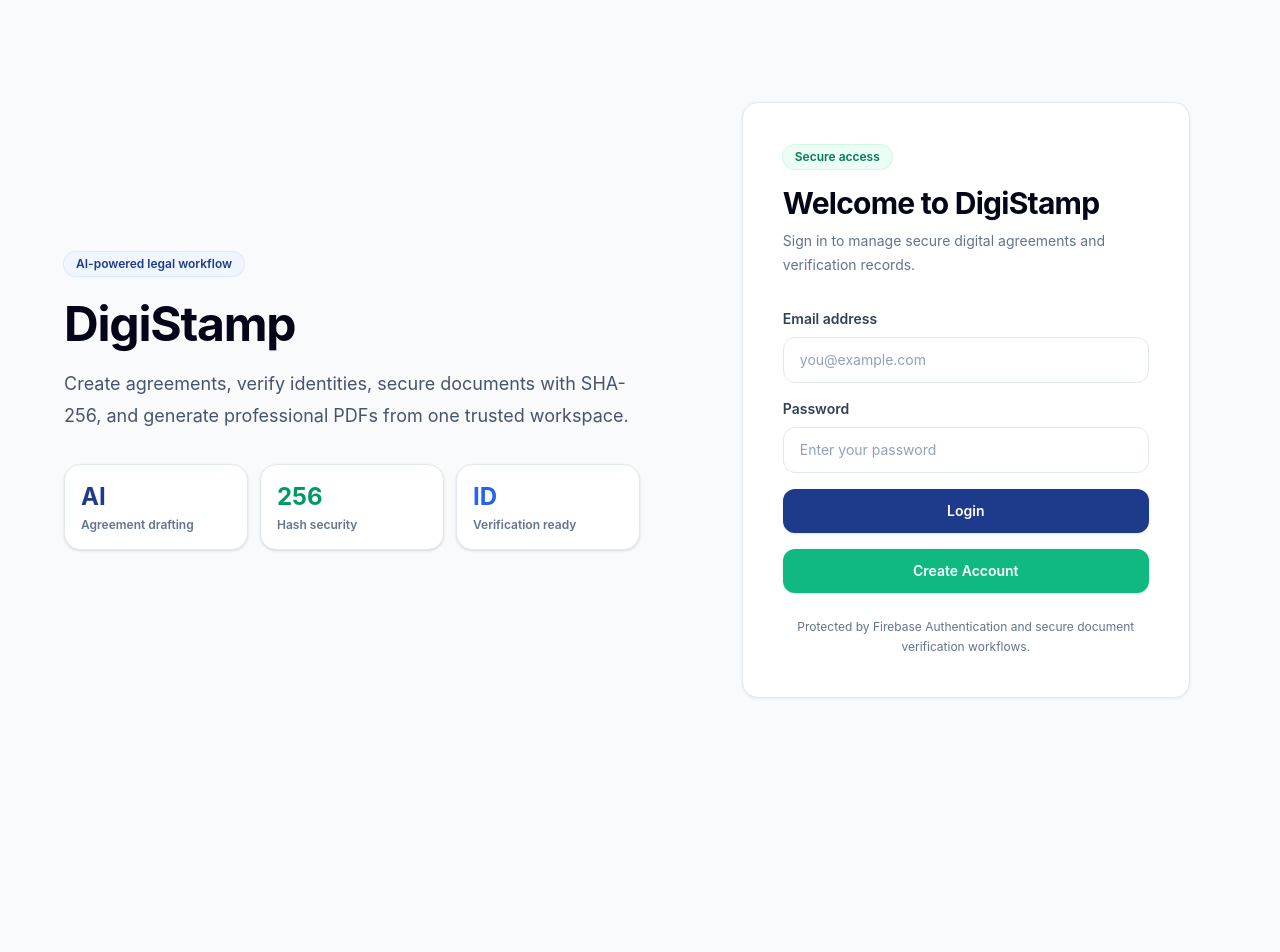
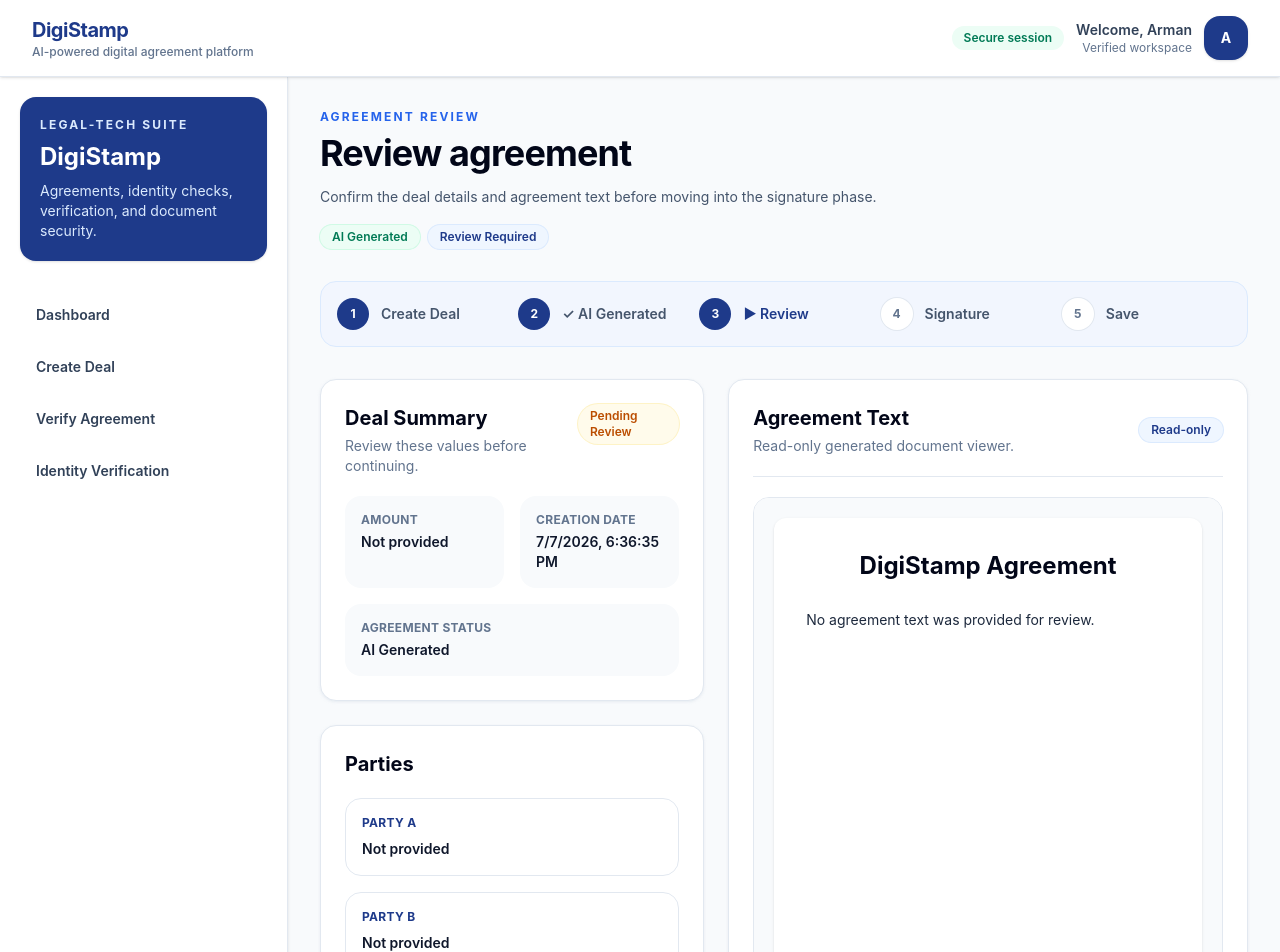
Before and after one commit to armanalikhan04/DigiStamp, a React app in the folder frontend/: page /review-agreement in a window 1280 px wide. Before the commit this address led to /. Shown: the top 952 px of the page. Before the commit the page ends 800 px from the top, so only its background shows below. Built offline with nearby package versions, Linux system fonts and the light colour scheme; no server answers; sample sign-in values are in the browser's storage; the HTML template or start-up script is replaced by a standard one.

Commit message:
Add agreement review workflow

```diff
--- a/frontend/src/App.jsx
+++ b/frontend/src/App.jsx
@@ -4,6 +4,7 @@ import Login from "./pages/Login";
 import Dashboard from "./pages/Dashboard";
 import CreateDeal from "./pages/CreateDeal";
 import CreateAgreement from "./pages/CreateAgreement";
+import ReviewAgreement from "./pages/ReviewAgreement";
 import VerifyAgreement from "./pages/VerifyAgreement";
 import Verification from "./pages/Verification";
 
@@ -44,6 +45,14 @@ function App() {
         }
       />
       <Route
+        path="/review-agreement"
+        element={
+          <ProtectedRoute>
+            <ReviewAgreement />
+          </ProtectedRoute>
+        }
+      />
+      <Route
         path="/verify"
         element={
           <ProtectedRoute>
--- a/frontend/src/components/ui/ProgressSteps.jsx
+++ b/frontend/src/components/ui/ProgressSteps.jsx
@@ -1,6 +1,9 @@
 function ProgressSteps({ steps = [], current = 0 }) {
   return (
-    <div className="grid gap-3 rounded-2xl border border-blue-100 bg-blue-50/70 p-4 md:grid-cols-4">
+    <div
+      className="grid gap-3 rounded-2xl border border-blue-100 bg-blue-50/70 p-4 md:[grid-template-columns:repeat(var(--step-count),minmax(0,1fr))]"
+      style={{ "--step-count": steps.length }}
+    >
       {steps.map((step, index) => {
         const isActive = index === current;
         const isDone = index < current;
--- a/frontend/src/pages/CreateAgreement.jsx
+++ b/frontend/src/pages/CreateAgreement.jsx
@@ -1,5 +1,5 @@
 import { generateHash } from "../services/security";
-import { useLocation } from "react-router-dom";
+import { useLocation, useNavigate } from "react-router-dom";
 import jsPDF from "jspdf";
 import { useState } from "react";
 import { db } from "../services/firebase";
@@ -21,22 +21,24 @@ import {
 function CreateAgreement(){
 
         const location = useLocation();
+        const navigate = useNavigate();
 
 const deal = location.state;
 
 const [form, setForm] = useState({
 
-partyA: deal?.partyAName || "",
+partyA: deal?.partyA || deal?.partyAName || "",
 
-partyB: deal?.partyBName || "",
+partyB: deal?.partyB || deal?.partyBName || "",
 
 amount: deal?.amount || "",
 
-terms: deal?.description || ""
+terms: deal?.terms || deal?.description || ""
 
 });
 
-const [aiText,setAiText] = useState("");
+const [aiText,setAiText] = useState(deal?.aiText || "");
+const isReviewed = Boolean(deal?.reviewed);
 const [isSaved,setIsSaved] = useState(false);
 const generateAgreementId = () => {
 
@@ -67,7 +69,18 @@ const result = await generateAgreement(form);
 setAiText(result);
 setIsSaved(false);
 
-alert("AI Agreement Generated");
+navigate("/review-agreement", {
+state: {
+...deal,
+partyA: form.partyA,
+partyB: form.partyB,
+amount: form.amount,
+terms: form.terms,
+aiText: result,
+createdAt: new Date().toISOString(),
+agreementStatus: "AI Generated"
+}
+});
 
 }
 
@@ -218,8 +231,8 @@ description="Review deal details, generate an agreement draft, save it securely,
 </SectionHeader>
 
 <ProgressSteps
-current={3}
-steps={["Login", "Identity", "Deal", "Agreement"]}
+current={isReviewed ? 3 : 1}
+steps={["Create Deal", "✓ AI Generated", "Review", "Signature", "Save"]}
 />
 
 <div className="mt-8 grid gap-6 xl:grid-cols-[0.8fr_1.2fr]">
@@ -332,12 +345,15 @@ Document secured with SHA-256
 
 }
 
+{
+isReviewed &&
+
 <Card className="p-6">
 <h2 className="text-xl font-bold text-slate-950">
 Finalize agreement
 </h2>
 <p className="mt-2 text-sm leading-6 text-slate-500">
-Save the generated agreement to Firestore before downloading the PDF.
+Review is complete. Save the generated agreement to Firestore before downloading the PDF.
 </p>
 
 <div className="mt-5 flex flex-wrap gap-3">
@@ -370,6 +386,40 @@ Download PDF
 }
 </div>
 </Card>
+
+}
+
+{
+aiText && !isReviewed &&
+
+<Card className="border-amber-100 bg-amber-50 p-6">
+<h2 className="text-xl font-bold text-amber-800">
+Review required before saving
+</h2>
+<p className="mt-2 text-sm leading-6 text-amber-700">
+This generated agreement must be reviewed before the save action is available.
+</p>
+<Button
+onClick={() => navigate("/review-agreement", {
+state: {
+...deal,
+partyA: form.partyA,
+partyB: form.partyB,
+amount: form.amount,
+terms: form.terms,
+aiText,
+createdAt: deal?.createdAt || new Date().toISOString(),
+agreementStatus: "AI Generated"
+}
+})}
+variant="warning"
+className="mt-5"
+>
+Review Agreement
+</Button>
+</Card>
+
+}
 </div>
 </div>
 
--- /dev/null
+++ b/frontend/src/pages/ReviewAgreement.jsx
@@ -0,0 +1,198 @@
+import { useMemo, useState } from "react";
+import { useLocation, useNavigate } from "react-router-dom";
+import Layout from "../components/layout/Layout";
+import Button from "../components/ui/Button";
+import Card from "../components/ui/Card";
+import ProgressSteps from "../components/ui/ProgressSteps";
+import SectionHeader from "../components/ui/SectionHeader";
+import StatusBadge from "../components/ui/StatusBadge";
+
+function ReviewAgreement() {
+  const navigate = useNavigate();
+  const location = useLocation();
+  const reviewData = location.state || {};
+  const [isReviewed, setIsReviewed] = useState(false);
+
+  const creationDate = useMemo(() => {
+    if (reviewData.createdAt) {
+      return new Date(reviewData.createdAt).toLocaleString();
+    }
+
+    return new Date().toLocaleString();
+  }, [reviewData.createdAt]);
+
+  const goBack = () => {
+    navigate("/create-agreement", {
+      state: {
+        ...reviewData,
+        aiText: reviewData.aiText,
+      },
+    });
+  };
+
+  const continueToSignature = () => {
+    navigate("/create-agreement", {
+      state: {
+        ...reviewData,
+        reviewed: true,
+        agreementStatus: "Reviewed",
+      },
+    });
+  };
+
+  return (
+    <Layout>
+      <div className="page-transition">
+        <SectionHeader
+          eyebrow="Agreement Review"
+          title="Review agreement"
+          description="Confirm the deal details and agreement text before moving into the signature phase."
+        >
+          <div className="mt-4 flex flex-wrap gap-2">
+            <StatusBadge variant="success">AI Generated</StatusBadge>
+            <StatusBadge variant="primary">Review Required</StatusBadge>
+          </div>
+        </SectionHeader>
+
+        <ProgressSteps
+          current={2}
+          steps={["Create Deal", "✓ AI Generated", "► Review", "Signature", "Save"]}
+        />
+
+        <div className="mt-8 grid gap-6 xl:grid-cols-[0.85fr_1.15fr]">
+          <div className="space-y-6">
+            <Card className="p-6">
+              <div className="mb-5 flex items-start justify-between gap-4">
+                <div>
+                  <h2 className="text-xl font-bold text-slate-950">
+                    Deal Summary
+                  </h2>
+                  <p className="mt-1 text-sm text-slate-500">
+                    Review these values before continuing.
+                  </p>
+                </div>
+                <StatusBadge variant="warning">
+                  {reviewData.agreementStatus || "Pending Review"}
+                </StatusBadge>
+              </div>
+
+              <div className="grid gap-4 sm:grid-cols-2">
+                <div className="rounded-2xl bg-slate-50 p-4">
+                  <p className="text-xs font-bold uppercase tracking-wide text-slate-500">
+                    Amount
+                  </p>
+                  <p className="mt-1 break-words text-sm font-semibold text-slate-900">
+                    {reviewData.amount || "Not provided"}
+                  </p>
+                </div>
+
+                <div className="rounded-2xl bg-slate-50 p-4">
+                  <p className="text-xs font-bold uppercase tracking-wide text-slate-500">
+                    Creation Date
+                  </p>
+                  <p className="mt-1 text-sm font-semibold text-slate-900">
+                    {creationDate}
+                  </p>
+                </div>
+
+                <div className="rounded-2xl bg-slate-50 p-4 sm:col-span-2">
+                  <p className="text-xs font-bold uppercase tracking-wide text-slate-500">
+                    Agreement Status
+                  </p>
+                  <p className="mt-1 text-sm font-semibold text-slate-900">
+                    {reviewData.agreementStatus || "AI Generated"}
+                  </p>
+                </div>
+              </div>
+            </Card>
+
+            <Card className="p-6">
+              <h2 className="text-xl font-bold text-slate-950">
+                Parties
+              </h2>
+
+              <div className="mt-5 grid gap-4">
+                <div className="rounded-2xl border border-slate-200 bg-white p-4">
+                  <p className="text-xs font-bold uppercase tracking-wide text-[#1E3A8A]">
+                    Party A
+                  </p>
+                  <p className="mt-2 break-words text-sm font-semibold text-slate-900">
+                    {reviewData.partyA || "Not provided"}
+                  </p>
+                  {reviewData.partyAEmail && (
+                    <p className="mt-1 break-words text-sm text-slate-500">
+                      {reviewData.partyAEmail}
+                    </p>
+                  )}
+                </div>
+
+                <div className="rounded-2xl border border-slate-200 bg-white p-4">
+                  <p className="text-xs font-bold uppercase tracking-wide text-[#1E3A8A]">
+                    Party B
+                  </p>
+                  <p className="mt-2 break-words text-sm font-semibold text-slate-900">
+                    {reviewData.partyB || "Not provided"}
+                  </p>
+                  {reviewData.partyBEmail && (
+                    <p className="mt-1 break-words text-sm text-slate-500">
+                      {reviewData.partyBEmail}
+                    </p>
+                  )}
+                </div>
+              </div>
+            </Card>
+          </div>
+
+          <Card className="p-6">
+            <div className="mb-5 flex flex-col gap-3 border-b border-slate-200 pb-5 sm:flex-row sm:items-center sm:justify-between">
+              <div>
+                <h2 className="text-xl font-bold text-slate-950">
+                  Agreement Text
+                </h2>
+                <p className="mt-1 text-sm text-slate-500">
+                  Read-only generated document viewer.
+                </p>
+              </div>
+              <StatusBadge variant="primary">Read-only</StatusBadge>
+            </div>
+
+            <div className="max-h-[60vh] overflow-auto rounded-2xl border border-slate-200 bg-slate-50 p-5">
+              <article className="mx-auto min-h-[480px] max-w-3xl rounded-xl bg-white p-6 text-sm leading-7 text-slate-800 shadow-sm sm:p-8">
+                <h3 className="mb-6 text-center text-2xl font-bold text-slate-950">
+                  DigiStamp Agreement
+                </h3>
+                <p className="whitespace-pre-line break-words">
+                  {reviewData.aiText || "No agreement text was provided for review."}
+                </p>
+              </article>
+            </div>
+
+            <label className="mt-6 flex items-start gap-3 rounded-2xl border border-blue-100 bg-blue-50 p-4">
+              <input
+                type="checkbox"
+                checked={isReviewed}
+                onChange={(e) => setIsReviewed(e.target.checked)}
+                className="mt-1 h-4 w-4 rounded border-slate-300 text-[#1E3A8A]"
+              />
+              <span className="text-sm font-semibold leading-6 text-slate-700">
+                I have reviewed this agreement and confirm the details are ready
+                for the signature step.
+              </span>
+            </label>
+
+            <div className="mt-6 flex flex-col-reverse gap-3 sm:flex-row sm:justify-between">
+              <Button onClick={goBack} variant="secondary">
+                ← Back
+              </Button>
+              <Button onClick={continueToSignature} disabled={!isReviewed}>
+                Continue to Signature →
+              </Button>
+            </div>
+          </Card>
+        </div>
+      </div>
+    </Layout>
+  );
+}
+
+export default ReviewAgreement;
```
